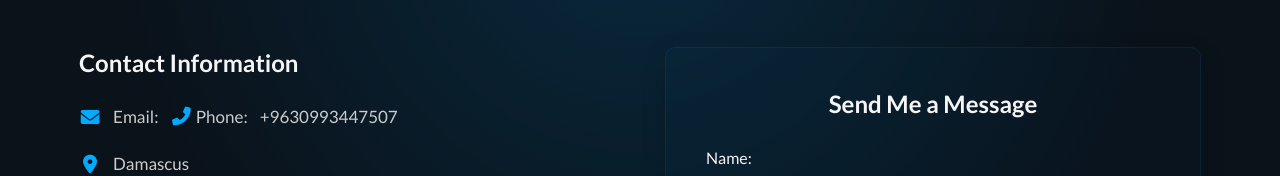
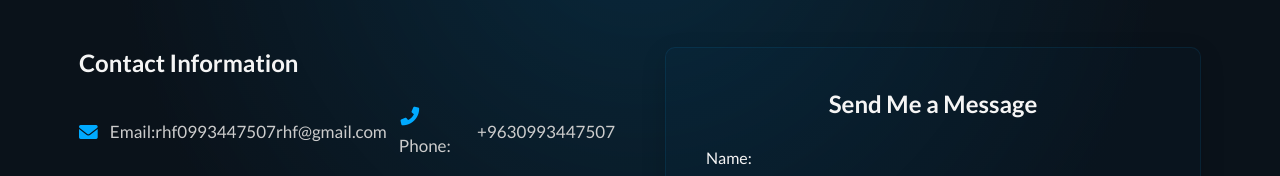
Before and after one commit to Rahaf194469/portfolio, a plain HTML site: page index.html in a window 1280 px wide. Shown: the part 5297-5473 px from the top of the page. Drawn offline with Linux system fonts and the light colour scheme.

Commit message:
Update index.html

```diff
--- a/index.html
+++ b/index.html
@@ -300,7 +300,7 @@
     <div class="contact-content">
         <div class="contact-info fade-in-element">
             <h3>Contact Information</h3>
-            <p><i class="fas fa-envelope"></i> Email: <a href="mailto:rhf0993447507rhf@gmail.com.com</a></p>
+            <p><i class="fas fa-envelope"></i> Email:rhf0993447507rhf@gmail.com <a href="mailto:rhf0993447507rhf@gmail.com</a></p>
             <p><i class="fas fa-phone-alt"></i> Phone: <a href="tel:+1234567890">+9630993447507</a></p> <p><i class="fas fa-map-marker-alt"></i> Damascus</p>
 
             <div class="social-links">
```
